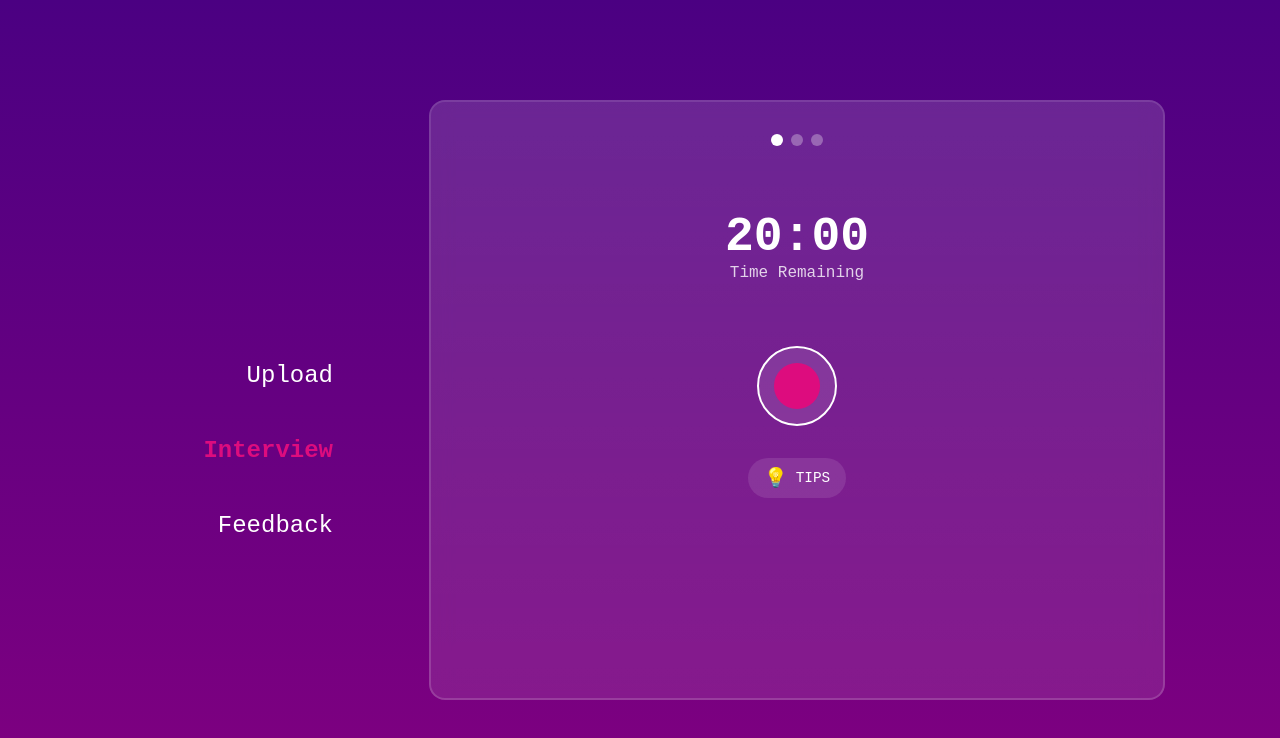
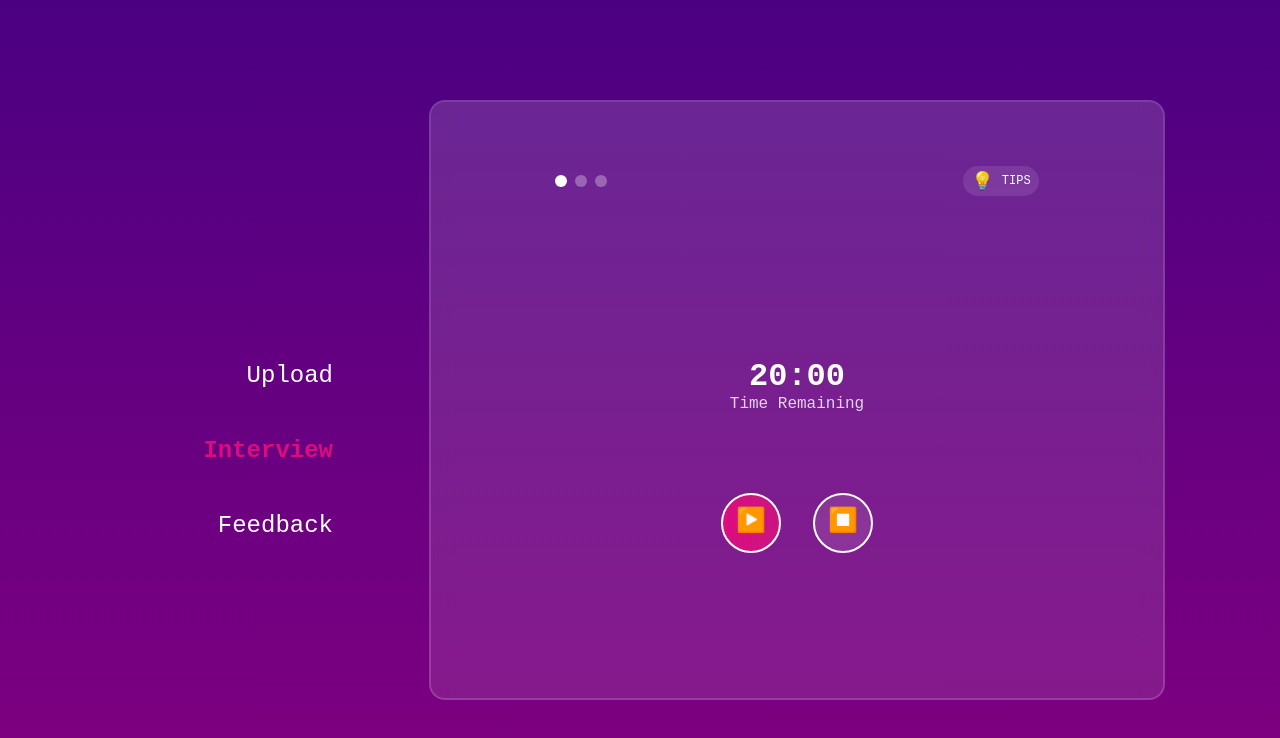
Before and after one commit to elihoole/cheveningbrew-interviewer, a React (Create React App) app: page /interview in a window 1280 px wide. Shown: the top 738 px of the page. Built offline with nearby package versions, Linux system fonts and the light colour scheme.

Commit message:
change interview page layout

```diff
--- a/src/index.js
+++ b/src/index.js
@@ -1,4 +1,4 @@
-import React, { useEffect } from "react";
+import React from "react";
 import ReactDOM from "react-dom/client";
 import "./index.css";
 import App from "./App";
--- a/src/pages/Feedback/Feedback.jsx
+++ b/src/pages/Feedback/Feedback.jsx
@@ -8,8 +8,7 @@ const Feedback = () => {
     <MainLayout>
       <ActionBox>
         <div className={styles.feedbackContent}>
-          <h1 className={styles.title}>Interview Feedback</h1>
-
+          <h1 className={styles.title}>Performance feedback</h1>
           <div className={styles.feedbackSections}>
             <div className={styles.feedbackSection}>
               <h2>Content Analysis</h2>
--- a/src/pages/Feedback/Feedback.module.css
+++ b/src/pages/Feedback/Feedback.module.css
@@ -1,38 +1,64 @@
 .feedbackContent {
   width: 100%;
   height: 100%;
-  color: white;
-  padding: 1rem; /* Reduced padding */
+  padding: var(--spacing-xl);
+  overflow-y: auto;
+  display: flex;
+  flex-direction: column;
+  align-items: center;
 }
 
 .title {
   font-size: var(--font-size-2xl);
-  font-weight: bold;
   margin-bottom: var(--spacing-xl);
-  text-align: center;
+  text-align: left; /* Changed from center to left */
+  color: white;
+  width: 100%; /* Added to match section width */
+  max-width: 600px; /* Match the feedbackSections max-width */
 }
-
-.feedbackSections {
-  display: flex;
-  flex-direction: column;
-  gap: var(--spacing-lg);
-  width: 100%; /* Ensure full width */
-  padding: 0 var(--spacing-md); /* Add consistent horizontal padding */
-}
-
 .feedbackSection {
   width: 100%;
 }
 
 .feedbackSection h2 {
-  font-size: 1.25rem;
-  margin-bottom: 1rem;
   color: white;
+  margin-bottom: var(--spacing-md);
+  font-size: var(--font-size-xl);
 }
 
 .feedbackSection p {
-  margin-top: 0.5rem;
-  color: rgba(255, 255, 255, 0.7);
+  margin-top: var(--spacing-sm);
+  color: rgba(255, 255, 255, 0.8);
+  line-height: 1.4;
+}
+
+/* Add custom scrollbar styling */
+.feedbackContent::-webkit-scrollbar {
+  width: 6px; /* Slightly thinner */
+}
+
+.feedbackContent::-webkit-scrollbar-track {
+  background: rgba(255, 255, 255, 0.05); /* More subtle track */
+  border-radius: 8px;
+  margin: 4px; /* Add some space around the track */
+}
+
+.feedbackContent::-webkit-scrollbar-thumb {
+  background: linear-gradient(
+    to bottom,
+    rgba(221, 12, 126, 0.8),
+    rgba(202, 21, 130, 0.8)
+  ); /* Match the brand gradient */
+  border-radius: 8px;
+  border: 1px solid rgba(255, 255, 255, 0.1); /* Subtle border */
+}
+
+.feedbackContent::-webkit-scrollbar-thumb:hover {
+  background: linear-gradient(
+    to bottom,
+    rgba(221, 12, 126, 1),
+    rgba(202, 21, 130, 1)
+  ); /* Stronger gradient on hover */
 }
 
 .progressBar {
@@ -50,12 +76,14 @@
   transition: width 0.3s ease;
 }
 
+/* Hide scrollbar on mobile */
 @media screen and (max-width: 768px) {
-  .feedbackContent {
-    padding: 0.5rem;
+  .feedbackContent::-webkit-scrollbar {
+    display: none;
   }
 
-  .feedbackSections {
-    padding: 0;
+  .feedbackContent {
+    -ms-overflow-style: none; /* IE and Edge */
+    scrollbar-width: none; /* Firefox */
   }
 }
--- a/src/pages/Interview/Interview.jsx
+++ b/src/pages/Interview/Interview.jsx
@@ -4,19 +4,35 @@ import ActionBox from "../../components/ActionBox/ActionBox";
 import styles from "./Interview.module.css";
 
 const Interview = () => {
-  const [isRecording, setIsRecording] = useState(false);
-  const [timeRemaining, setTimeRemaining] = useState("20:00");
+  const [isPlaying, setIsPlaying] = useState(false);
+  const [timeRemaining] = useState("20:00");
+
+  const handlePlayPause = () => {
+    setIsPlaying(!isPlaying);
+  };
+
+  const handleStop = () => {
+    setIsPlaying(false);
+    // Add stop logic here
+  };
 
   return (
     <MainLayout>
       <ActionBox>
         <div className={styles.interviewContent}>
+          <div className={styles.header}>
             <div className={styles.progressDots}>
               <div className={`${styles.dot} ${styles.active}`}></div>
               <div className={styles.dot}></div>
               <div className={styles.dot}></div>
             </div>
+            <div className={styles.tipsButton}>
+              <span className={styles.tipsIcon}>💡</span>
+              <span className={styles.tipsText}>TIPS</span>
+            </div>
+          </div>
 
+          <div className={styles.mainContent}>
             <div className={styles.timerSection}>
               <div className={styles.timerDisplay}>
                 <div className={styles.time}>{timeRemaining}</div>
@@ -24,20 +40,20 @@ const Interview = () => {
               </div>
             </div>
 
-          <div className={styles.recordButtonContainer}>
+            <div className={styles.controlsContainer}>
               <button
-              className={`${styles.recordButton} ${
-                isRecording ? styles.recording : ""
-              }`}
-              onClick={() => setIsRecording(!isRecording)}
+                className={`${styles.controlButton} ${styles.playPauseButton}`}
+                onClick={handlePlayPause}
               >
-              <div className={styles.recordButtonInner}></div>
+                {isPlaying ? "⏸️" : "▶️"}
+              </button>
+              <button
+                className={`${styles.controlButton} ${styles.stopButton}`}
+                onClick={handleStop}
+              >
+                ⏹️
               </button>
             </div>
-
-          <div className={styles.tipsButton}>
-            <span className={styles.tipsIcon}>💡</span>
-            <span className={styles.tipsText}>TIPS</span>
           </div>
         </div>
       </ActionBox>
--- a/src/pages/Interview/Interview.module.css
+++ b/src/pages/Interview/Interview.module.css
@@ -4,48 +4,72 @@
   align-items: center;
   width: 100%;
   height: 100%;
-  color: white;
+  padding: var(--spacing-xl);
+  gap: var(--spacing-2xl);
+}
+
+.header {
+  display: flex;
+  justify-content: space-between;
+  align-items: center;
+  width: 80%; /* Reduced from 100% to align with content */
+  margin-bottom: var(--spacing-xl);
 }
 
 .progressDots {
   display: flex;
-  gap: 8px;
-  margin-bottom: 2rem;
+  gap: var(--spacing-sm);
 }
 
 .dot {
   width: 12px;
   height: 12px;
   border-radius: 50%;
-  background-color: rgba(255, 255, 255, 0.3);
+  background: rgba(255, 255, 255, 0.3);
 }
 
 .dot.active {
-  background-color: white;
+  background: white;
+}
+
+.mainContent {
+  display: flex;
+  flex-direction: column;
+  align-items: center;
+  justify-content: center;
+  width: 100%;
+  flex: 1;
+  gap: var(--spacing-2xl);
 }
 
 .timerSection {
   text-align: center;
-  margin: 2rem 0;
+}
+
+.timerDisplay {
+  color: white;
 }
 
 .time {
-  font-size: 3rem;
+  font-size: var(--font-size-3xl);
   font-weight: bold;
 }
 
 .timeLabel {
-  font-size: 1rem;
+  font-size: var(--font-size-md);
   opacity: 0.8;
 }
-
-.recordButtonContainer {
-  margin: 2rem 0;
+.controlsContainer {
+  display: flex;
+  gap: var(--spacing-xl);
+  justify-content: center;
+  align-items: center;
+  margin-top: var(--spacing-xl);
 }
 
-.recordButton {
-  width: 80px;
-  height: 80px;
+.controlButton {
+  width: 60px;
+  height: 60px;
   border-radius: 50%;
   background: rgba(255, 255, 255, 0.1);
   border: 2px solid white;
@@ -53,36 +77,57 @@
   align-items: center;
   justify-content: center;
   cursor: pointer;
-  transition: all 0.3s ease;
+  transition: all var(--transition-normal);
+  font-size: 24px;
 }
 
-.recordButtonInner {
-  width: 60%;
-  height: 60%;
-  border-radius: 50%;
-  background-color: #dd0c7e;
-  transition: all 0.3s ease;
+.controlButton:hover {
+  background: rgba(255, 255, 255, 0.2);
+  transform: scale(1.05);
 }
 
-.recording .recordButtonInner {
-  background-color: white;
+.playPauseButton {
+  background: linear-gradient(to right, #dd0c7e, #ca1582);
 }
 
+.stopButton {
+  background: rgba(255, 255, 255, 0.1);
+}
 .tipsButton {
   display: flex;
   align-items: center;
-  gap: 8px;
-  padding: 8px 16px;
-  border-radius: 20px;
+  gap: var(--spacing-sm);
+  padding: var(--spacing-xs) var(--spacing-sm); /* Reduced padding */
   background: rgba(255, 255, 255, 0.1);
+  border-radius: var(--radius-full);
   cursor: pointer;
+  transition: all var(--transition-normal);
+  font-size: var(--font-size-sm); /* Smaller font size */
 }
 
 .tipsIcon {
-  font-size: 1.2rem;
+  font-size: var(--font-size-lg); /* Reduced from xl to lg */
 }
 
 .tipsText {
-  font-size: 0.9rem;
-  font-weight: 500;
+  color: white;
+  font-size: var(--font-size-xs); /* Reduced from sm to xs */
 }
+
+@media screen and (max-width: 768px) {
+  .interviewContent {
+    padding: var(--spacing-lg);
+  }
+  .header {
+    width: 100%;
+  }
+
+  .time {
+    font-size: var(--font-size-2xl);
+  }
+
+  .recordButton {
+    width: 60px;
+    height: 60px;
+  }
+}
--- a/src/pages/Landing/LandingPage.jsx
+++ b/src/pages/Landing/LandingPage.jsx
@@ -13,11 +13,11 @@ const LandingPage = () => {
     },
     {
       title:
-        "Mock with our voice AI intervier, closely simulating your final Chevening interview.",
+        "Mock with our voice AI interviewerr, closely simulating your final Chevening interview.",
     },
     {
       title:
-        "Get detailed feedback to radically  improve your chances of winning the Chevening Scholarship this year.",
+        "Get detailed, Chevening evaluation aligned feedback that radically improves your chances of winning the Chevening Scholarship this year.",
     },
   ];
 
```
Lines whose indentation alone changed are shown as unchanged.
